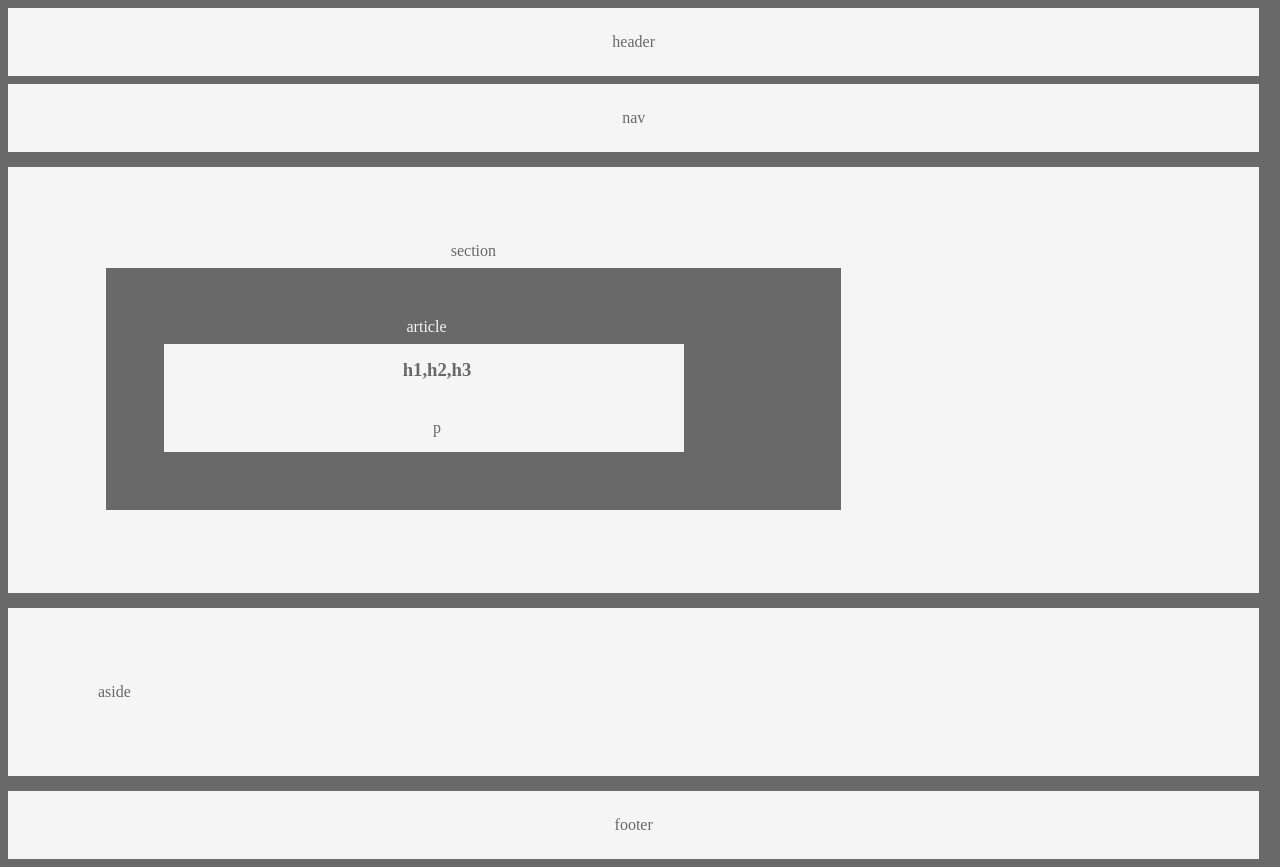
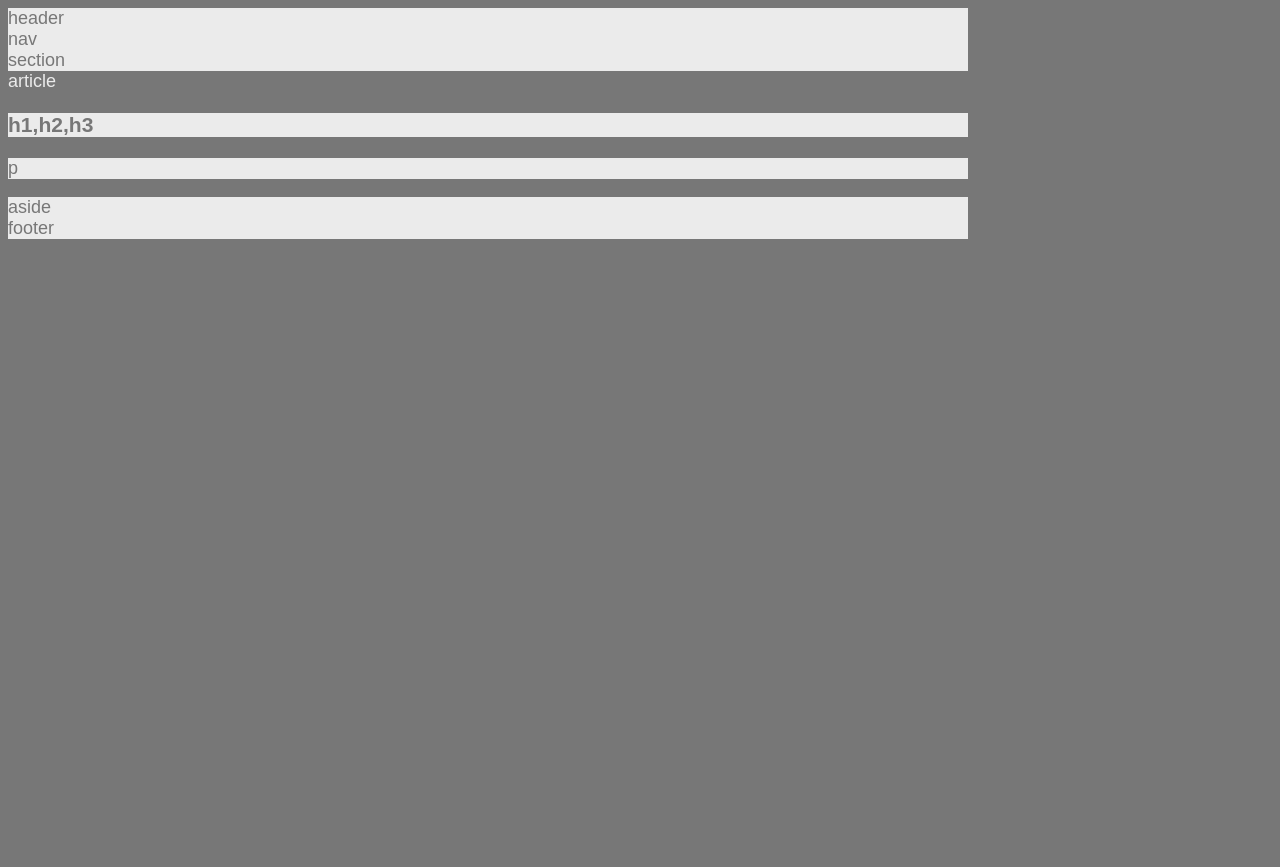
Before and after one commit to gadcad98/HW-wireframe, a plain HTML site: page index.html in a window 1280 px wide. After the commit the page ends 800 px from the top, so only its background shows below. Drawn offline with Linux system fonts and the light colour scheme.

Commit message:
revamped CSS

```diff
--- a/index.html
+++ b/index.html
@@ -22,7 +22,7 @@
             <div class="container-2">
                 <article>article
                     <div class="container">
-                        <h3>h1,h2,h3</h3>
+                        <h1>h1,h2,h3</h1>
                         <p>p</p>
                     </div>
                 </article>
--- a/style.css
+++ b/style.css
@@ -1,76 +1,45 @@
+
+/*Don't forget to review these concepts: float, padding, margin, display, overflow, clear and text-align.*/
+
 body{
-    background-color: dimgray;
+    font-family: Arial, Helvetica, sans-serif;
+    color: #777;
+    background: #777;
+    width: 960px;
+    font-size: 18px;
 }
 
-.container{
-    width: 99%;
-    background-color: whitesmoke;
+header {
+    background: #ebebeb;
 }
 
-.container-2{
-    margin: 8px;
-    background-color: dimgray;
+nav {
+    background: #ebebeb;
 }
 
-    header{
-        text-align: center;
-        width: auto;
-        padding: 25px;
-        margin: 8px;
-        color: dimgray;
+section {
+    background: #ebebeb;
 }
 
-    nav{
-        text-align: center;
-        width: auto;
-        padding: 25px;
-        margin: 8px;
-        color: dimgray;
+article {
+    color: #ebebeb;
+    background: #777;
 }
 
-    section{
-        text-align: center;
-        width: 60%;
-        padding: 75px;
-        margin: 15px;
-        color: dimgray;
+h1 {
+    color: #777;
+    background: #ebebeb;
 }
 
-    article{
-        text-align: center;
-        width: 525px;
-        padding: 50px;
-        margin: 8px;
-        color: whitesmoke;
+p {
+    color: #777;
+    background: #ebebeb;
 }
 
-    h3{
-        text-align: center;
-        width: 500px;
-        padding: 15px;
-        margin: 8px;
-        color: dimgray;
+aside {
+    background: #ebebeb;
 }
 
-    p{
-        text-align: center;
-        width: 500px;
-        padding: 15px;
-        margin: 8px;
-        color: dimgray;
+footer {
+    background: #ebebeb;
 }
-
-    aside{
-        width: 40%;
-        padding: 75px;
-        margin: 15px;
-        color: dimgray;
-    }
-
-    footer{
-        text-align: center;
-        width: auto;
-        padding: 25px;
-        margin: 8px;
-        color: dimgray;
-    }
```
Lines whose indentation alone changed are shown as unchanged.
